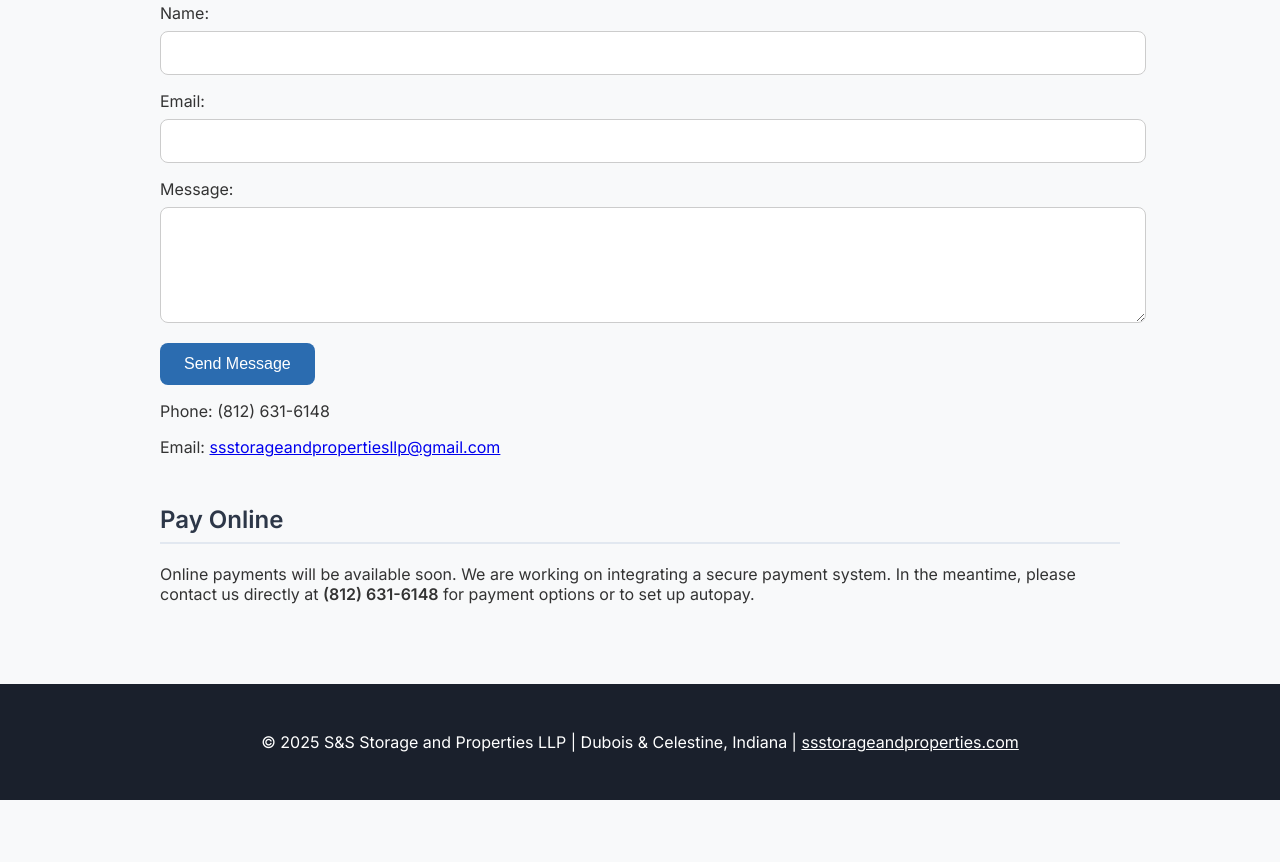
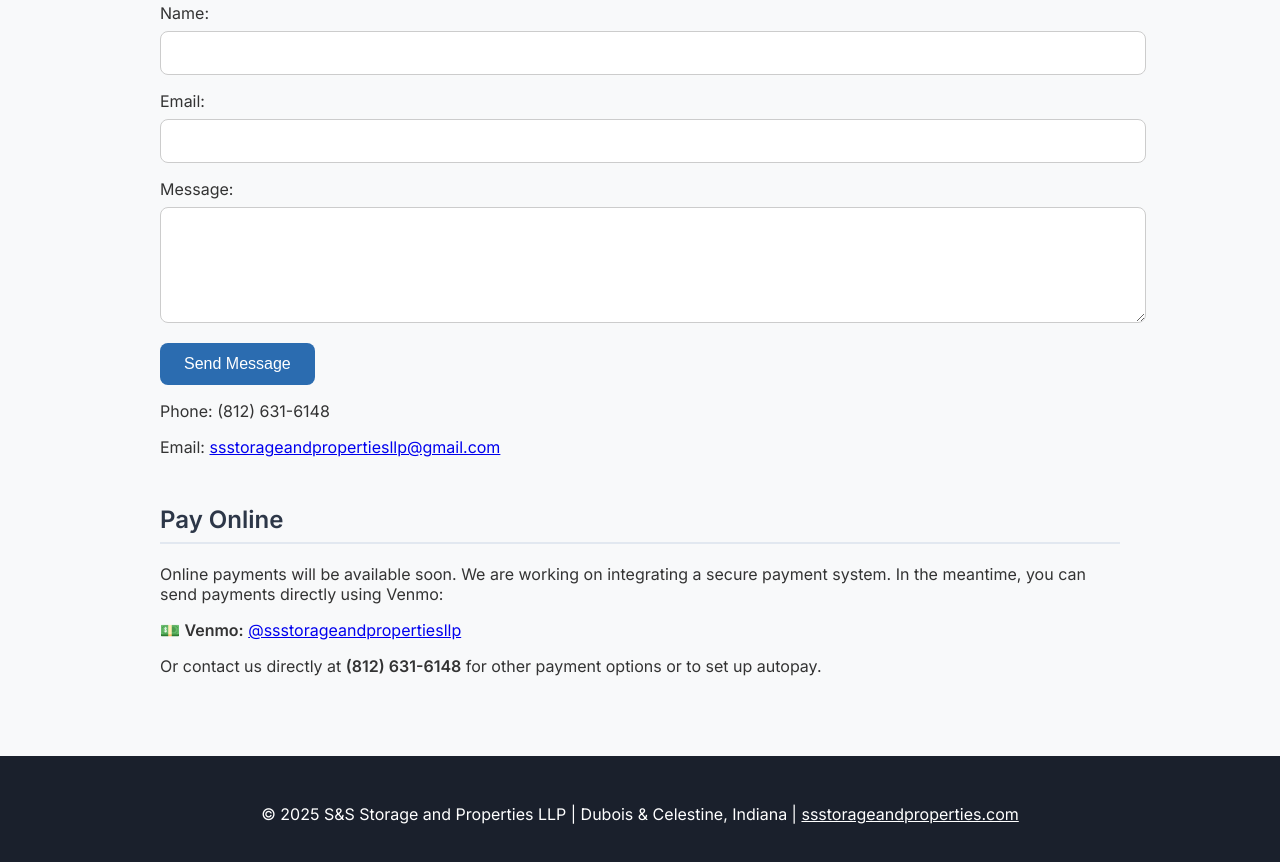
Before and after one commit to ssstorageandpropertiesllp/ssstorageandpropertiessllp.github.io, a plain HTML site: page index.html in a window 1280 px wide. Shown: the part 1981-2843 px from the top of the page. Before the commit the page ends 2781 px from the top, so only its background shows below. Drawn offline with Linux system fonts and the light colour scheme.

Commit message:
Update index.html

```diff
--- a/index.html
+++ b/index.html
@@ -157,7 +157,12 @@
 
     <section id="pay">
       <h2>Pay Online</h2>
-      <p>Online payments will be available soon. We are working on integrating a secure payment system. In the meantime, please contact us directly at <strong>(812) 631-6148</strong> for payment options or to set up autopay.</p>
+      <p>Online payments will be available soon. We are working on integrating a secure payment system. In the meantime, you can send payments directly using Venmo:</p>
+      <p>
+        💵 <strong>Venmo:</strong>
+        <a href="https://venmo.com/ssstorageandpropertiesllp" target="_blank">@ssstorageandpropertiesllp</a>
+      </p>
+      <p>Or contact us directly at <strong>(812) 631-6148</strong> for other payment options or to set up autopay.</p>
     </section>
   </main>
 
```
